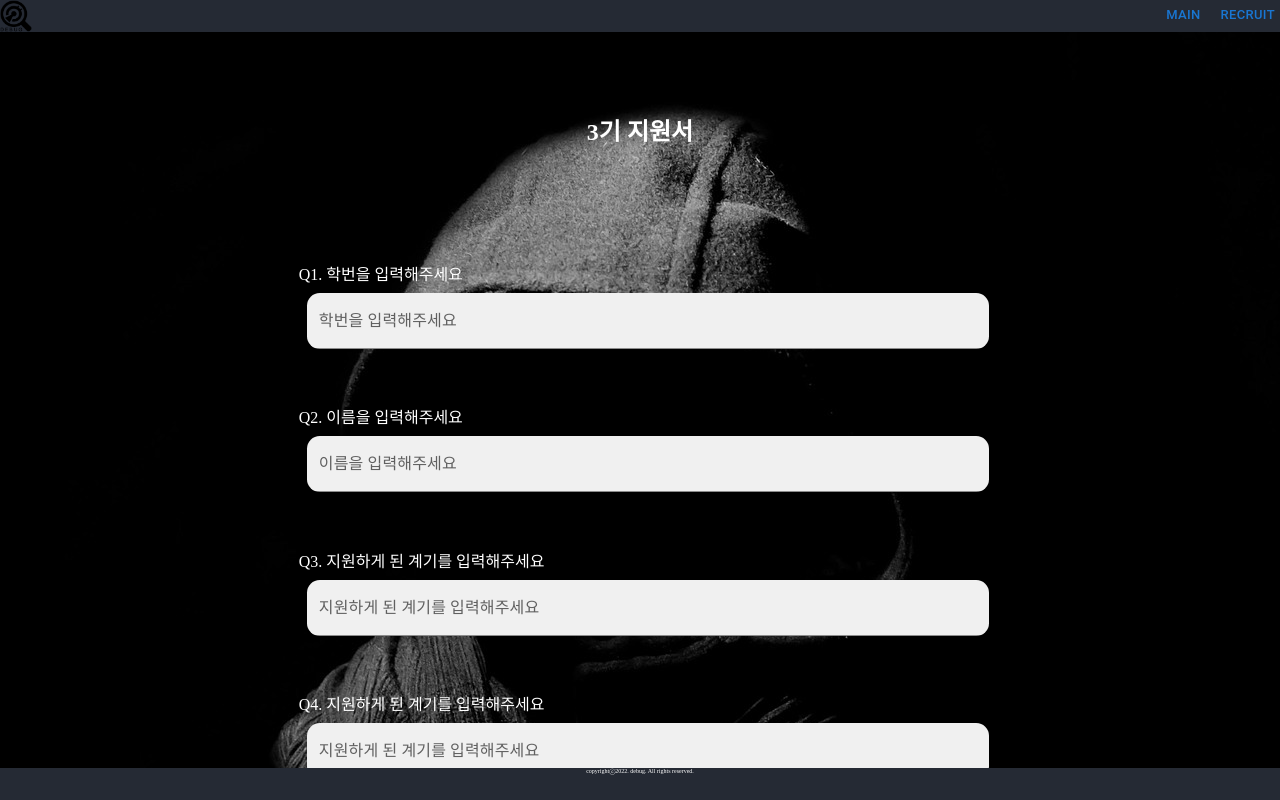
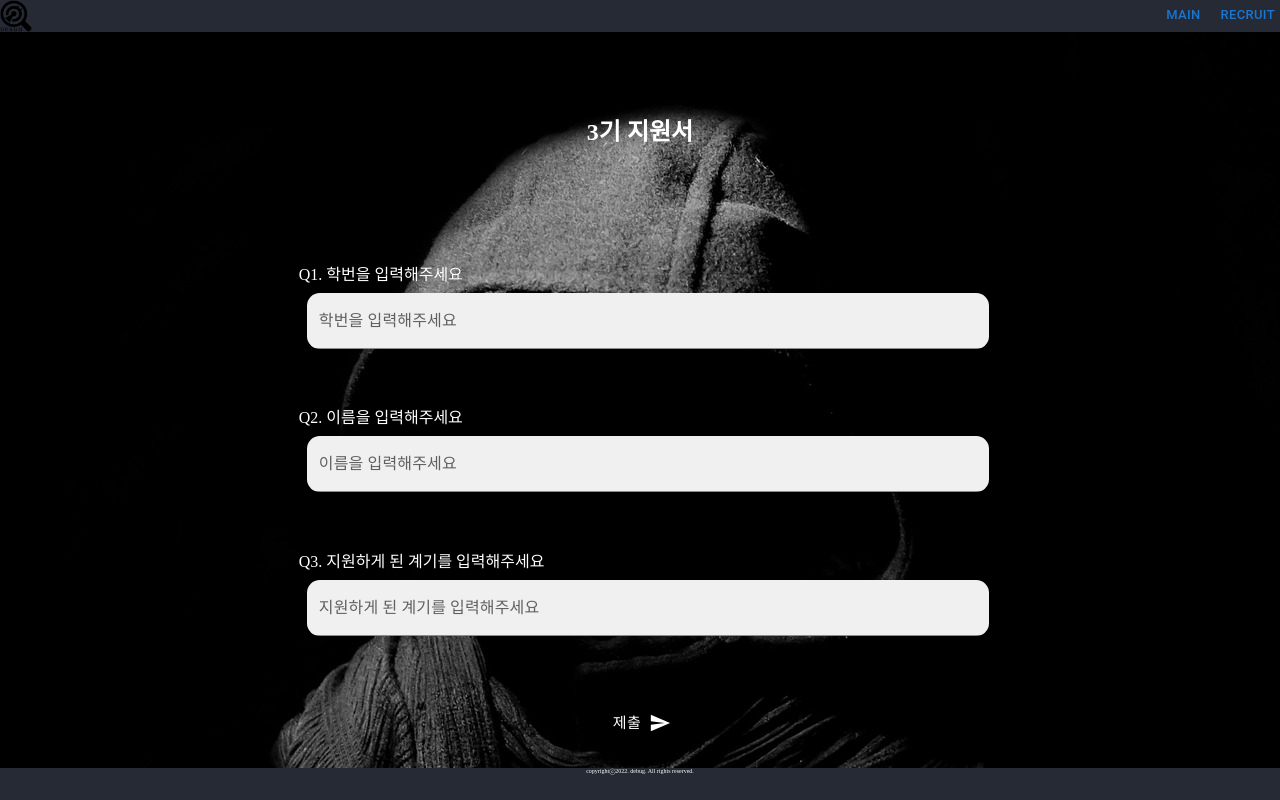
Before and after one commit to debug-2357/WEB_Frontend, a Next.js app: page /recruit in a window 1280 px wide. Built offline with nearby package versions, Linux system fonts and the light colour scheme.

Commit message:
[#7]Recruit Guest Page dummydata modify

```diff
--- a/components/RecruitGuest2.js
+++ b/components/RecruitGuest2.js
@@ -12,13 +12,6 @@ const RecruitGuest2 = (props) => {
     { id: 1, title: '학번을 입력해주세요' },
     { id: 2, title: '이름을 입력해주세요' },
     { id: 3, title: '지원하게 된 계기를 입력해주세요' },
-    { id: 4, title: '지원하게 된 계기를 입력해주세요' },
-    { id: 5, title: '지원하게 된 계기를 입력해주세요' },
-    { id: 6, title: '지원하게 된 계기를 입력해주세요' },
-    { id: 7, title: '지원하게 된 계기를 입력해주세요' },
-    { id: 8, title: '지원하게 된 계기를 입력해주세요' },
-    { id: 9, title: '지원하게 된 계기를 입력해주세요' },
-    { id: 10, title: '지원하게 된 계기를 입력해주세요' },
   ];
   return (
     <div className={`${styles.Wrap}`}>
```
